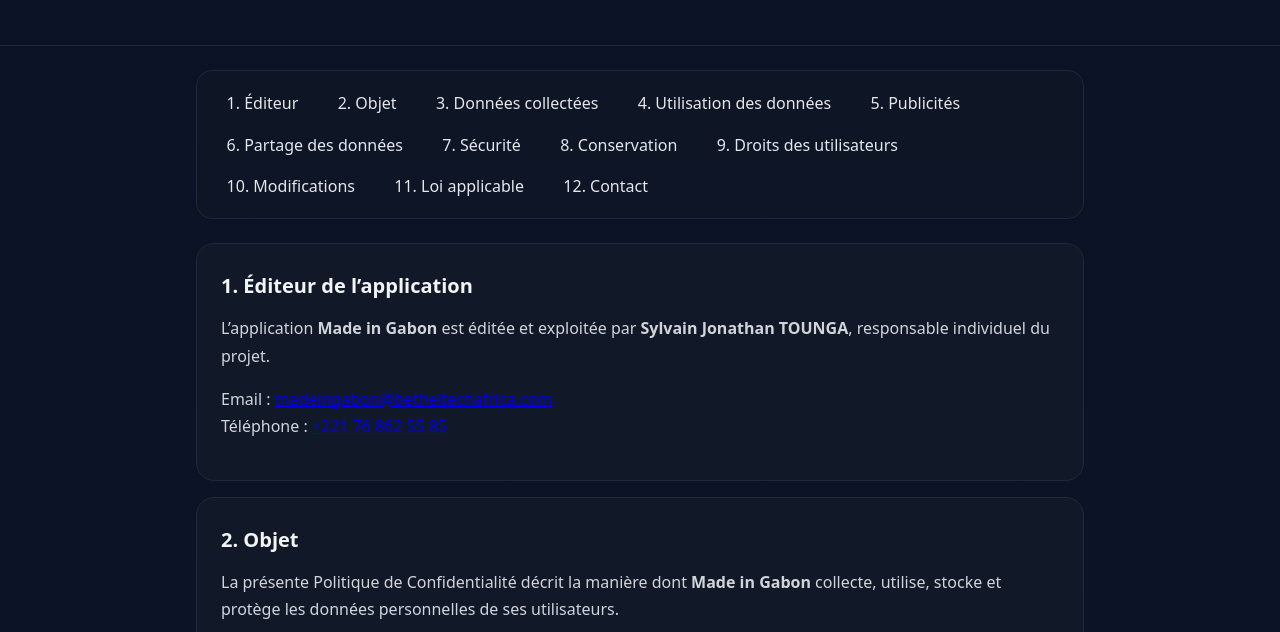
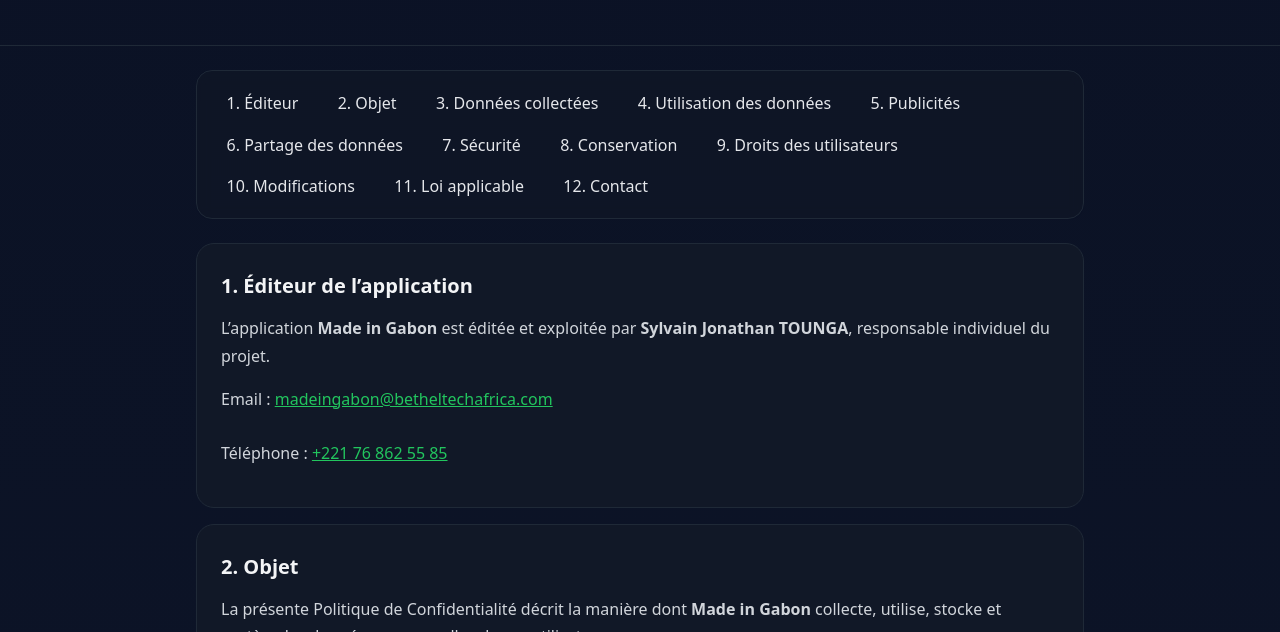
Before and after one commit to Jonathandu241/made-in-gabon, a plain HTML site: page confidentialite.html in a window 1280 px wide. Shown: the part 168-800 px from the top of the page. Drawn offline with Linux system fonts and the light colour scheme.

Commit message:
Update confidentialite.html

```diff
--- a/confidentialite.html
+++ b/confidentialite.html
@@ -86,8 +86,8 @@
     <section id="editeur">
       <h2>1. Éditeur de l’application</h2>
       <p>L’application <strong>Made in Gabon</strong> est éditée et exploitée par <strong>Sylvain Jonathan TOUNGA</strong>, responsable individuel du projet.</p>
-      <p>Email : <span class="accent"> <a href="mailto:madeingabon@betheltechafrica.com"> madeingabon@betheltechafrica.com </a></span><br>
-      Téléphone : <span class="accent"><a href="tel:+221768625585">+221 76 862 55 85</a></span></p>
+      <p>Email : <a class="accent" href="mailto:madeingabon@betheltechafrica.com">madeingabon@betheltechafrica.com</a><br><br>
+      Téléphone : <a class="accent" href="tel:+221768625585">+221 76 862 55 85</a></p>
     </section>
 
     <section id="objet">
```
